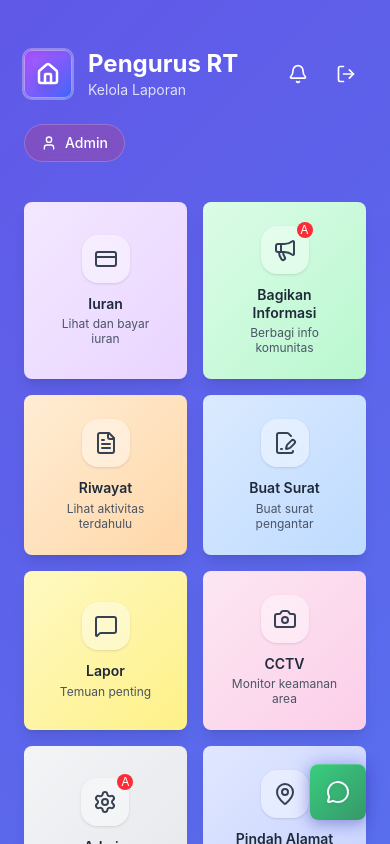
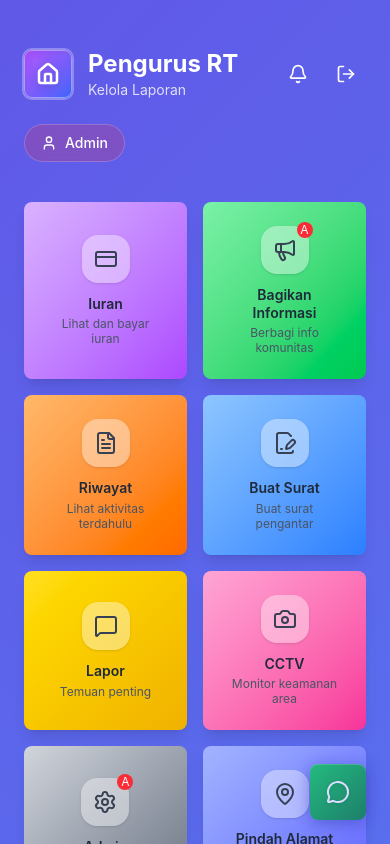
Before and after one commit to mochammadshenna/rt-2-app, a Next.js app: page / in a window 390 px wide. Built offline with nearby package versions, Linux system fonts and the light colour scheme; sample sign-in values are in the browser's storage; a web font is replaced by a local one.

Commit message:
change: :hammer: fix card module background style for mobile iPhone

```diff
--- a/src/components/action-cards-grid.tsx
+++ b/src/components/action-cards-grid.tsx
@@ -18,7 +18,7 @@ const actionCards: ActionCard[] = [
         id: "iuran",
         label: "Iuran",
         icon: CreditCard,
-        backgroundColor: "bg-gradient-to-br from-purple-100 to-purple-200",
+        backgroundColor: "bg-gradient-to-br from-purple-300 to-purple-500",
         route: "/tagihan",
         shortDescription: "Lihat dan bayar iuran"
     },
@@ -26,7 +26,7 @@ const actionCards: ActionCard[] = [
         id: "bagikan-informasi",
         label: "Bagikan Informasi",
         icon: Megaphone,
-        backgroundColor: "bg-gradient-to-br from-green-100 to-green-200",
+        backgroundColor: "bg-gradient-to-br from-green-300 to-green-500",
         route: "/bagikan-informasi",
         shortDescription: "Berbagi info komunitas",
         adminOnly: true
@@ -35,7 +35,7 @@ const actionCards: ActionCard[] = [
         id: "riwayat",
         label: "Riwayat",
         icon: FileText,
-        backgroundColor: "bg-gradient-to-br from-orange-100 to-orange-200",
+        backgroundColor: "bg-gradient-to-br from-orange-300 to-orange-500",
         route: "/riwayat",
         shortDescription: "Lihat aktivitas terdahulu"
     },
@@ -43,7 +43,7 @@ const actionCards: ActionCard[] = [
         id: "buat-surat",
         label: "Buat Surat",
         icon: FileSignature,
-        backgroundColor: "bg-gradient-to-br from-blue-100 to-blue-200",
+        backgroundColor: "bg-gradient-to-br from-blue-300 to-blue-500",
         route: "/buat-surat",
         shortDescription: "Buat surat pengantar",
     },
@@ -51,7 +51,7 @@ const actionCards: ActionCard[] = [
         id: "lapor",
         label: "Lapor",
         icon: MessageSquare,
-        backgroundColor: "bg-gradient-to-br from-yellow-100 to-yellow-200",
+        backgroundColor: "bg-gradient-to-br from-yellow-300 to-yellow-500",
         route: "/lapor",
         shortDescription: "Temuan penting"
     },
@@ -59,7 +59,7 @@ const actionCards: ActionCard[] = [
         id: "cctv",
         label: "CCTV",
         icon: Camera,
-        backgroundColor: "bg-gradient-to-br from-pink-100 to-pink-200",
+        backgroundColor: "bg-gradient-to-br from-pink-300 to-pink-500",
         route: "/cctv",
         shortDescription: "Monitor keamanan area",
     },
@@ -67,7 +67,7 @@ const actionCards: ActionCard[] = [
         id: "admin",
         label: "Admin",
         icon: Settings,
-        backgroundColor: "bg-gradient-to-br from-gray-100 to-gray-200",
+        backgroundColor: "bg-gradient-to-br from-gray-300 to-gray-500",
         route: "/admin",
         shortDescription: "Panel pengurus RT",
         adminOnly: true
@@ -76,7 +76,7 @@ const actionCards: ActionCard[] = [
         id: "switch-rumah",
         label: "Pindah Alamat",
         icon: MapPin,
-        backgroundColor: "bg-gradient-to-br from-indigo-100 to-indigo-200",
+        backgroundColor: "bg-gradient-to-br from-indigo-300 to-indigo-500",
         route: "/switch-rumah",
         shortDescription: "Perbaharui data tinggal",
     }
```
